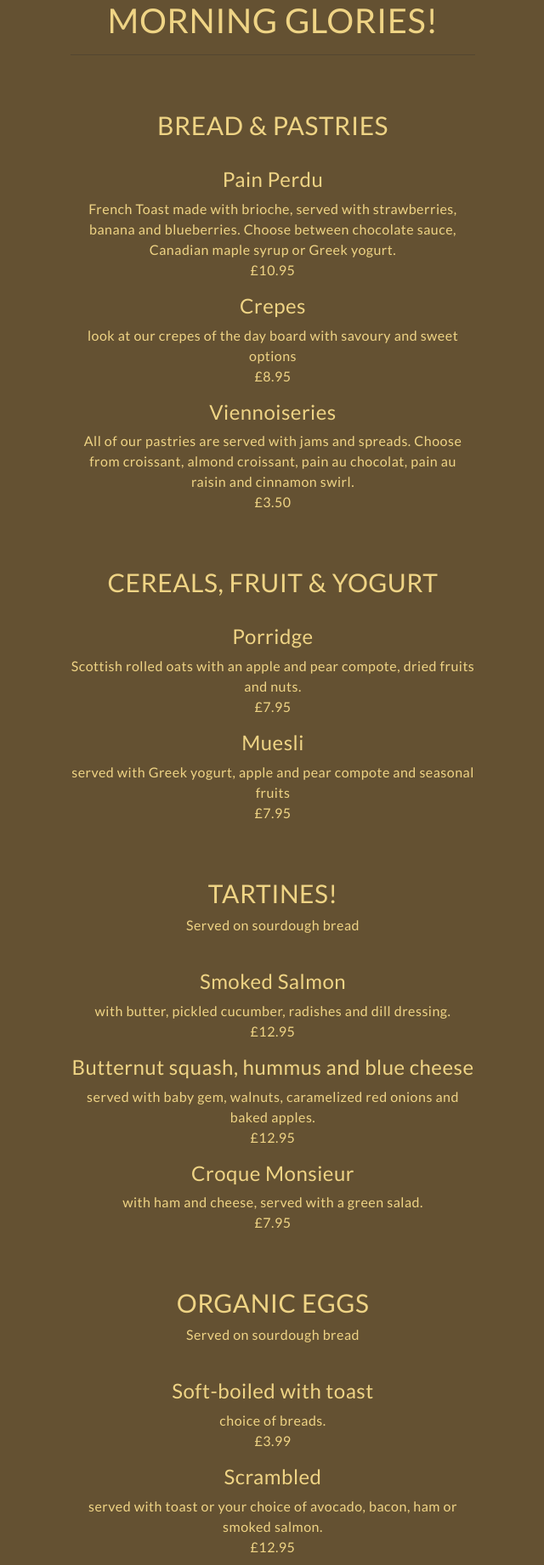
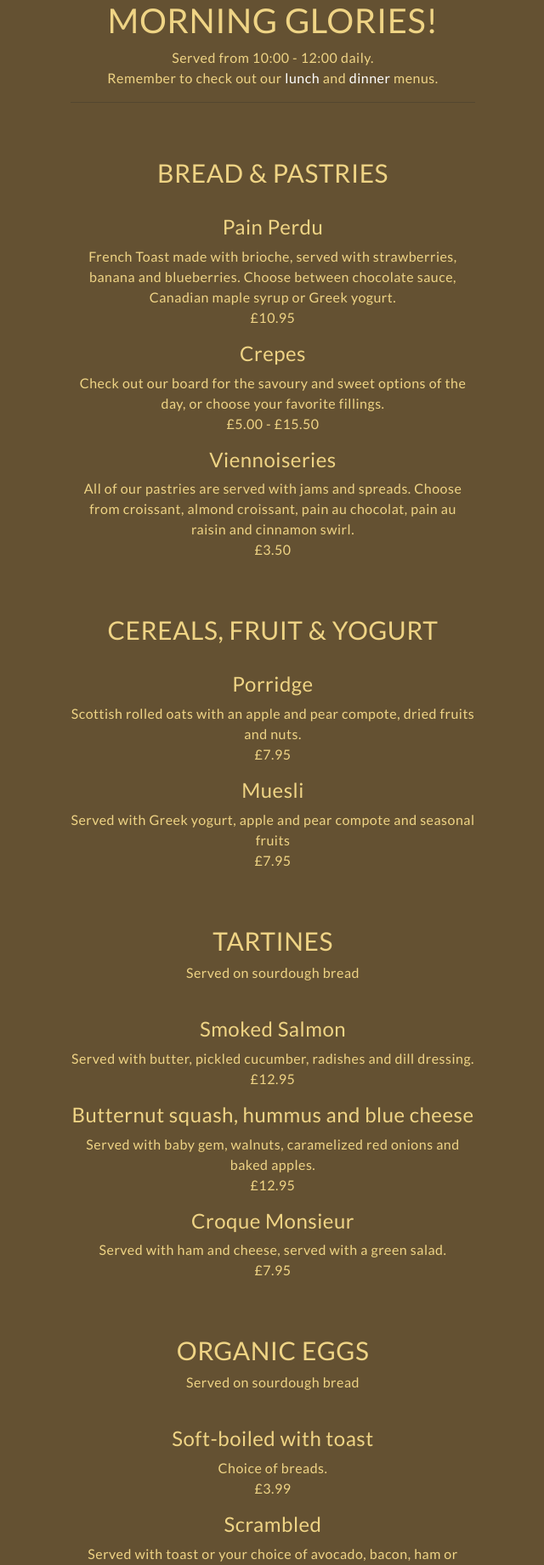
Before and after one commit to leah-jala/PP4-Avec-Plaisir, a Django app: page /menus/menus/breakfast in a window 1280 px wide. Shown: the part 100-1942 px from the top of the page at 85% size, without its empty margins (319-959 px from the left). Run offline with Django 3.2, Linux system fonts and the light colour scheme; some libraries are stand-ins or nearby versions.

```diff
--- a/bookings/models.py
+++ b/bookings/models.py
@@ -8,8 +8,8 @@ BOOKING_TIMES = (
     (1, "10:00"), (2, "10:30"), (3, "11:00"),
     (4, "11:30"), (5, "12:00"), (6, "12:30"),
     (7, "13:00"), (8, "13:30"), (9, "14:00"),
-    (10, "17:00"), (11, "17:30"),(12, "18:00"),
-    (13, "18:30"), (14, "19:00"),(15, "19:30"),
+    (10, "18:00"), (11, "18:30"),(12, "19:00"),
+    (13, "19:30"), (14, "20:00"),(15, "20:30"),
 )
 
 NUMBER_GUESTS = (
--- a/menus/templates/menus/breakfast.html
+++ b/menus/templates/menus/breakfast.html
@@ -6,6 +6,8 @@
     <div class="row d-flex justify-content-center">
       <div class="col-10 pb-5 text-center">
         <h1 class="quicksand-font header text-uppercase">Morning Glories!</h1>
+        <p class="text-center">Served from 10:00 - 12:00 daily.<br>
+        Remember to check out our <a href="{% url 'lunch' %}">lunch</a> and <a href="{% url 'dinner' %}">dinner</a> menus.</p>
         <hr>
       </div>
     </div>
@@ -17,8 +19,9 @@
           Choose between chocolate sauce, Canadian maple syrup or Greek yogurt.<br>
           £10.95 </p>
         <h4>Crepes</h4>
-        <p>look at our crepes of the day board with savoury and sweet options <br>
-          £8.95 </p>
+        <p>Check out our board for the savoury and sweet options of the day, or choose your favorite
+          fillings.<br>
+          £5.00 - £15.50 </p>
         <h4>Viennoiseries</h4>
         <p>All of our pastries are served with jams and spreads. Choose from croissant,
           almond croissant, pain au chocolat, pain au raisin and cinnamon swirl. <br>
@@ -32,22 +35,22 @@
         <p>Scottish rolled oats with an apple and pear compote, dried fruits and nuts.<br>
           £7.95 </p>
         <h4>Muesli</h4>
-        <p>served with Greek yogurt, apple and pear compote and seasonal fruits <br>
+        <p>Served with Greek yogurt, apple and pear compote and seasonal fruits <br>
           £7.95 </p>
       </div>
     </div>
     <div class="row d-flex justify-content-center">
       <div class="col-10 pb-5 text-center">
-        <h2 class="text-center quicksand-font text-uppercase">Tartines!</h4>
+        <h2 class="text-center quicksand-font text-uppercase">Tartines</h4>
           <p>Served on sourdough bread</p><br>
         <h4>Smoked Salmon</h4>
-        <p>with butter, pickled cucumber, radishes and dill dressing.<br>
+        <p>Served with butter, pickled cucumber, radishes and dill dressing.<br>
           £12.95 </p>
         <h4>Butternut squash, hummus and blue cheese</h4>
-        <p>served with baby gem, walnuts, caramelized red onions and baked apples. <br>
+        <p>Served with baby gem, walnuts, caramelized red onions and baked apples. <br>
           £12.95 </p>
         <h4>Croque Monsieur</h4>
-        <p>with ham and cheese, served with a green salad. <br>
+        <p>Served with ham and cheese, served with a green salad. <br>
           £7.95 </p>
       </div>
     </div>
@@ -56,13 +59,13 @@
         <h2 class="text-center quicksand-font text-uppercase">Organic Eggs</h4>
           <p>Served on sourdough bread</p><br>
         <h4>Soft-boiled with toast</h4>
-        <p>choice of breads.<br>
+        <p>Choice of breads.<br>
           £3.99 </p>
         <h4>Scrambled</h4>
-        <p>served with toast or your choice of avocado, bacon, ham or smoked salmon. <br>
+        <p>Served with toast or your choice of avocado, bacon, ham or smoked salmon. <br>
           £12.95 </p>
         <h4>Shakshuka</h4>
-        <p>poached eggs in a tomato sauce, with peppers and feta cheese and parsley, and
+        <p>Poached eggs in a tomato sauce, with peppers and feta cheese and parsley, and
           served with bread. <br>
           £7.95 </p>
       </div>
--- a/static/css/style.css
+++ b/static/css/style.css
@@ -153,4 +153,5 @@ form {
 
 .menu-page {
     max-width: 600px;
+    margin: 0, auto;
 }
```
Also changed, not shown: menus/templates/menus/dinner.html (+8 -5 lines), menus/templates/menus/lunch.html (+7 -4 lines), menus/templates/menus/menus.html (+8 -0 lines), bookings/migrations/0008_alter_reservation_reservation_time.py (added).
